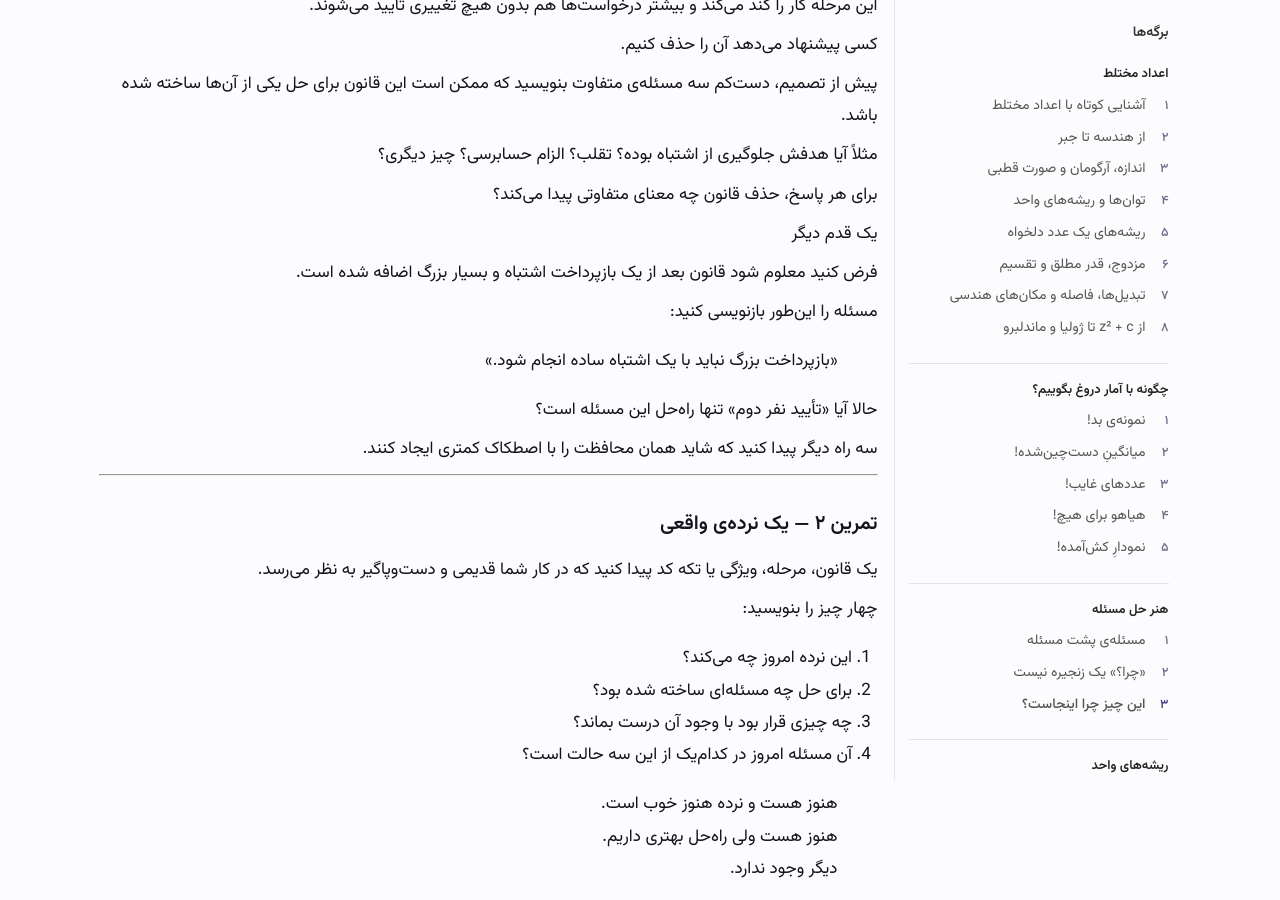
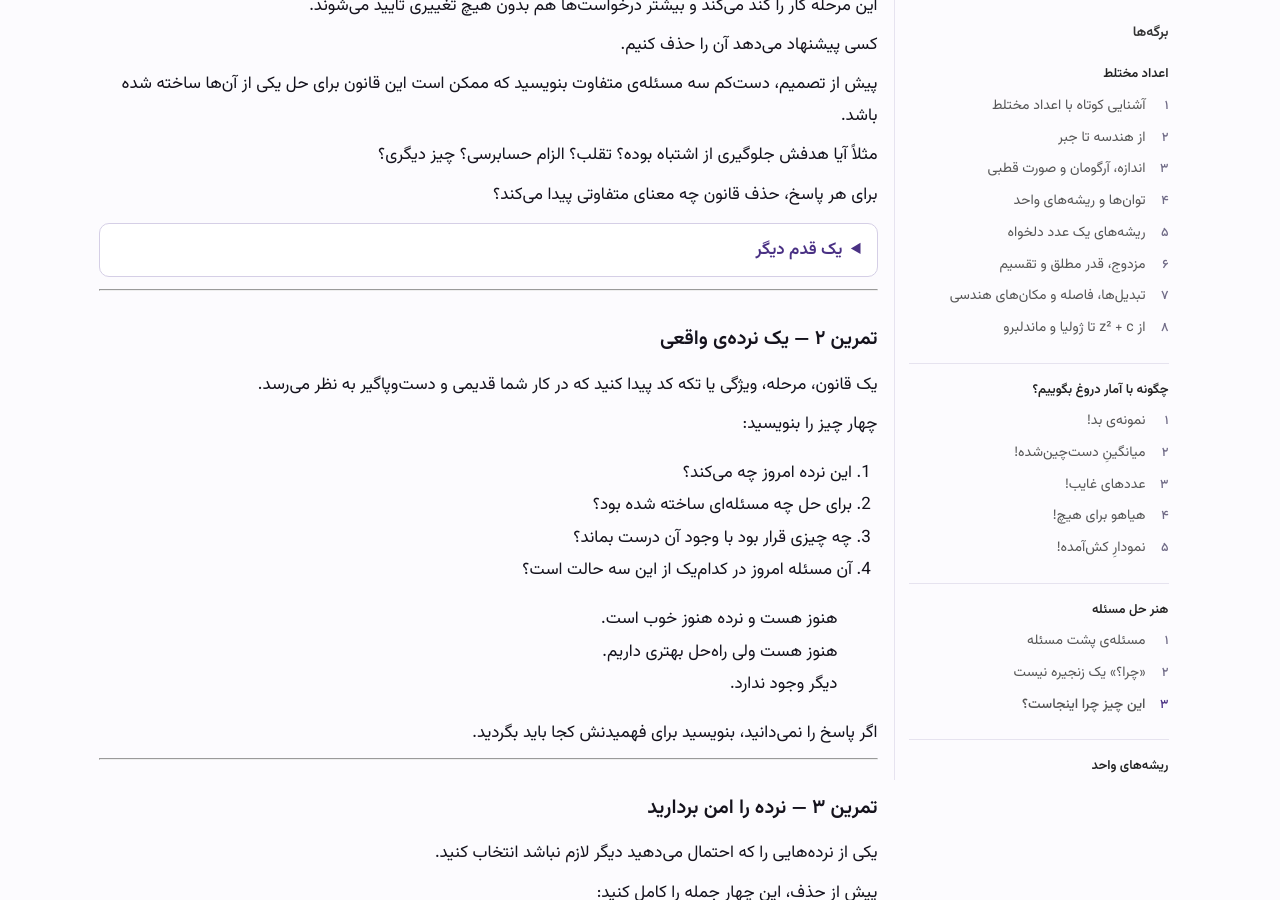
Before and after one commit to pooyarezaie/Fractal-Notes, a Jekyll site: the page built from art-of-problem-solving/why-is-this-here.md, in a window 1280 px wide and 900 px high, scrolled down 11229 px. Built offline with Jekyll 4.4.1, drawn with Linux system fonts in a browser that asks for light colours.

Commit message:
Make the exercise box in the Chesterton's-fence note collapsible
The box was a <div> with a <summary> inside, so it never collapsed.

Co-Authored-By: Claude Fable 5.1 <noreply@anthropic.com>

```diff
--- a/art-of-problem-solving/why-is-this-here.md
+++ b/art-of-problem-solving/why-is-this-here.md
@@ -478,7 +478,7 @@ last_modified_at: 2026-10-03
 
 برای هر پاسخ، حذف قانون چه معنای متفاوتی پیدا می‌کند؟
 
-<div class="exercise reveal-step" markdown="1">
+<details class="exercise" markdown="1">
 <summary>یک قدم دیگر</summary>
 
 فرض کنید معلوم شود قانون بعد از یک بازپرداخت اشتباه و بسیار بزرگ اضافه شده است.
@@ -491,7 +491,7 @@ last_modified_at: 2026-10-03
 
 سه راه دیگر پیدا کنید که شاید همان محافظت را با اصطکاک کمتری ایجاد کنند.
 
-</div>
+</details>
 
 ---
 
```
